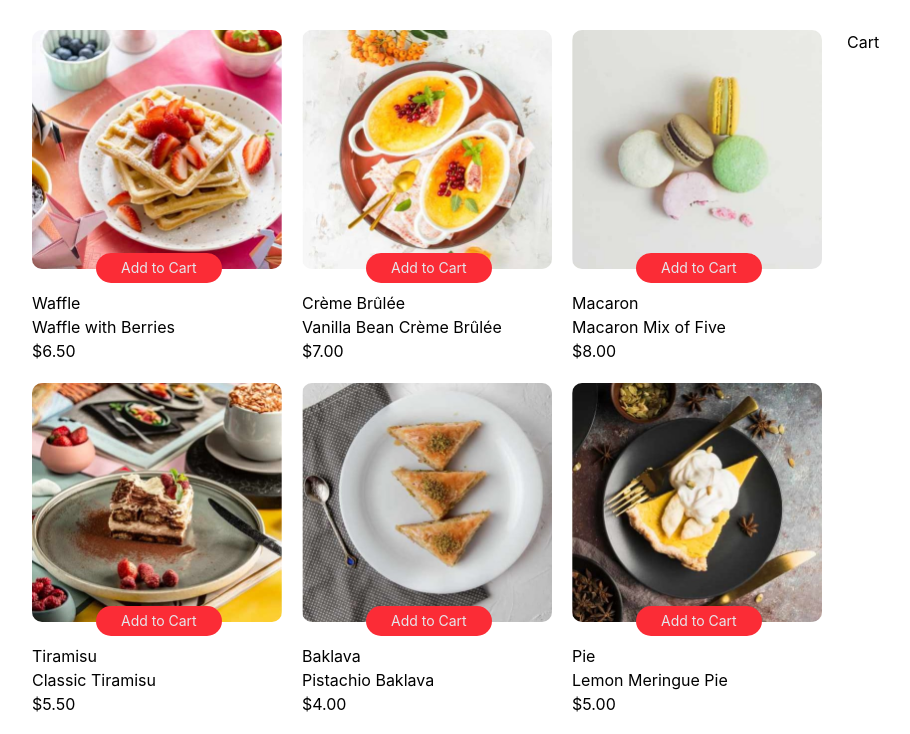
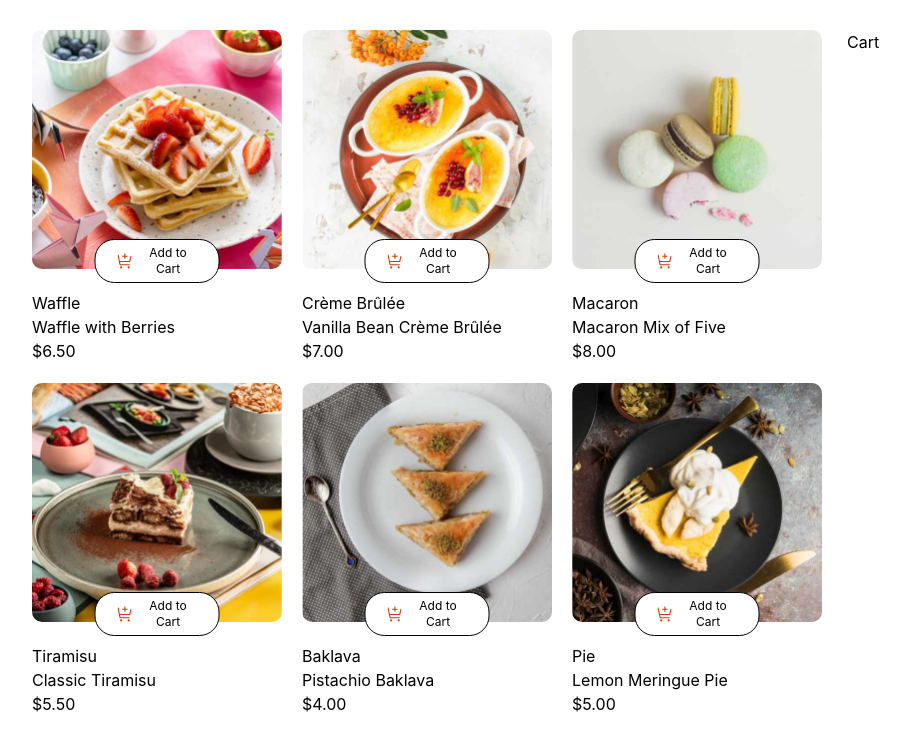
Before and after one commit to okedo01/products, a React (Vite) app in the folder product_list/: page / in a window 1280 px wide. Shown: the top 734 px of the page, without its empty margins (8-918 px from the left). Built offline with nearby package versions, Linux system fonts and the light colour scheme.

Commit message:
Styling the UI component

```diff
--- a/product_list/src/components/ProductCard.jsx
+++ b/product_list/src/components/ProductCard.jsx
@@ -1,13 +1,17 @@
 import React from 'react'
+import cartIcon from "../design/icon-add-to-cart.svg"
 
-export default function ProductCard({product}) {
+export default function ProductCard({ product }) {
     return (
         <div className='product-card relative'>
             <img src={product.image.desktop} alt={product.name} />
             <p>{product.category}</p>
             <h2>{product.name}</h2>
             <p>${product.price.toFixed(2)}</p>
-        <button className='absolute bottom-20 left-16 text-sm text-gray-200 bold bg-red-500'>Add to Cart</button>
+            <button className="absolute bottom-20 left-1/2 -translate-x-1/2 flex items-center gap-1 bg-white border rounded-full px-5 py-2">
+                <img src={cartIcon} alt="Cart" className="w-4 h-4" />
+                <span className='text-xs'>Add to Cart</span>
+            </button>
         </div>
     )
 }
--- a/product_list/src/index.css
+++ b/product_list/src/index.css
@@ -1,6 +1,6 @@
 @import "tailwindcss";
 
-*{
+* {
     margin: 0;
     padding: 0;
     box-sizing: border-box;
@@ -17,18 +17,32 @@
     grid-template-columns: repeat(3, 1fr);
     gap: 20px;
 }
+
 .product-card {
     width: 250px;
 }
+
 .product-card img {
     margin-bottom: 22px;
     width: 100%;
     border-radius: 10px;
 }
+
 .product-card button {
-    padding: 5px 25px;
+    display: flex;
+    justify-content: center;
+    align-items: center;
+    padding: 5px 20px;
     border-radius: 20px;
+    cursor: pointer;
 }
+
+.product-card button img {
+    width: 18px;
+    height: 18px;
+    margin-bottom: 0;
+}
+
 .card {
     width: 300px;
 }
```
Lines whose indentation alone changed are shown as unchanged.
